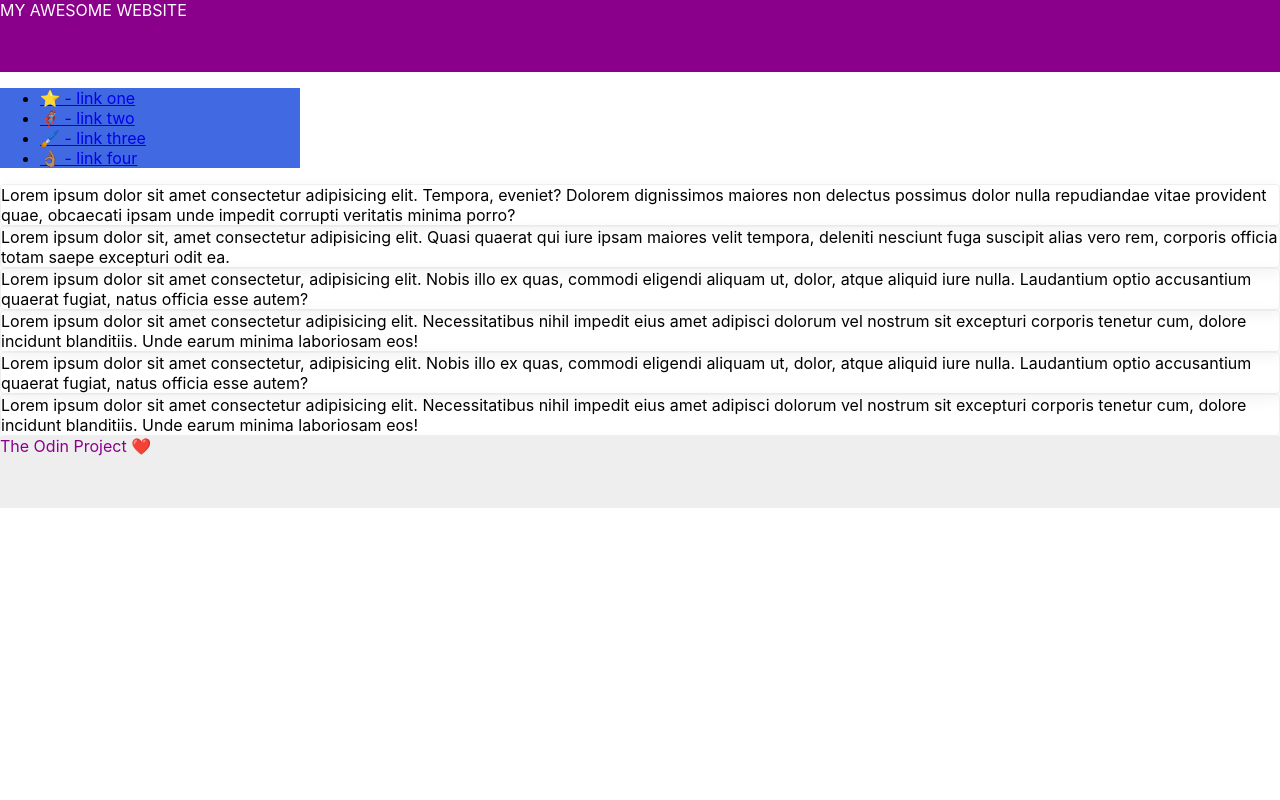
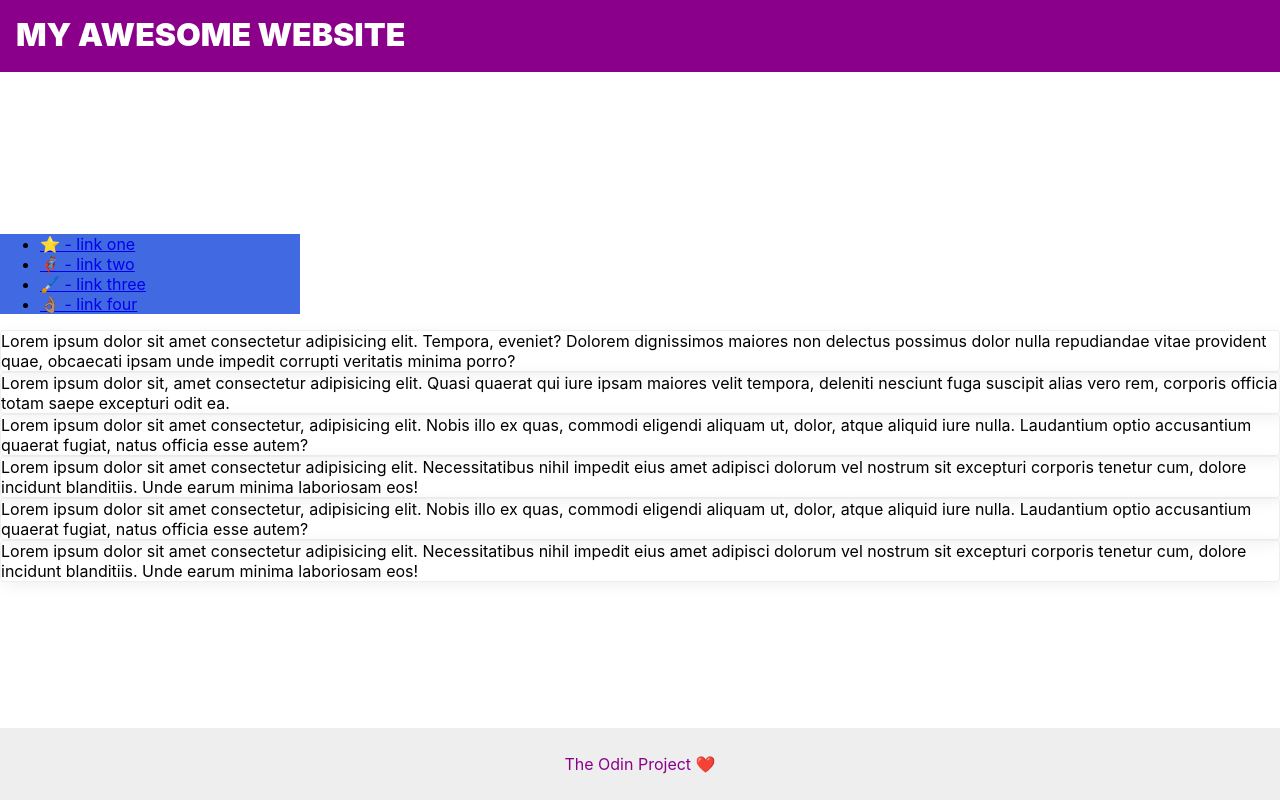
Before and after one commit to RodrigoPessoaDev/flex-layout-2, a plain HTML site: page index.html in a window 1280 px wide. Drawn offline with Linux system fonts and the light colour scheme.

Commit message:
Add styles to footer and header

```diff
--- a/styles.css
+++ b/styles.css
@@ -2,6 +2,9 @@ body {
     font-family: -apple-system, BlinkMacSystemFont, 'Segoe UI', Roboto, Oxygen, Ubuntu, Cantarell, 'Open Sans', 'Helvetica Neue', sans-serif;
     margin: 0;
     min-height: 100vh;
+    display: flex;
+    flex-direction: column;
+    justify-content: space-between;
   }
 
   .header {
@@ -16,6 +19,10 @@ body {
     color: darkmagenta;
   }
 
+  span{
+    color: red;
+  }
+
   .sidebar {
     width: 300px;
     background: royalblue;
@@ -27,3 +34,20 @@ body {
     box-shadow: 2px 4px 16px rgba(0,0,0,.06);
     border-radius: 4px;
   }
+
+  /* Header and Footer */
+
+  .header{
+    font-size: 32px;
+    font-weight: 900;
+    box-sizing: border-box;
+    padding-left: 16px;
+    padding-top: 15px;
+  }
+
+  .footer{
+    display: flex;
+    justify-content: center;
+    align-items: center;
+
+  }
```
